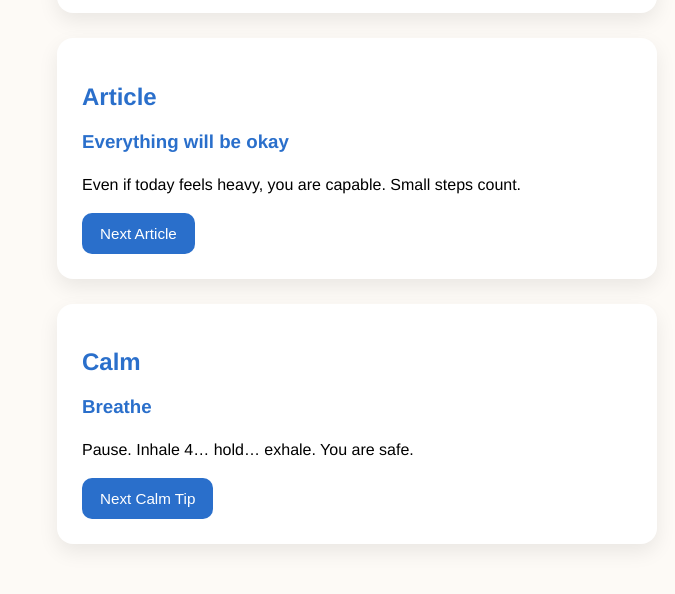
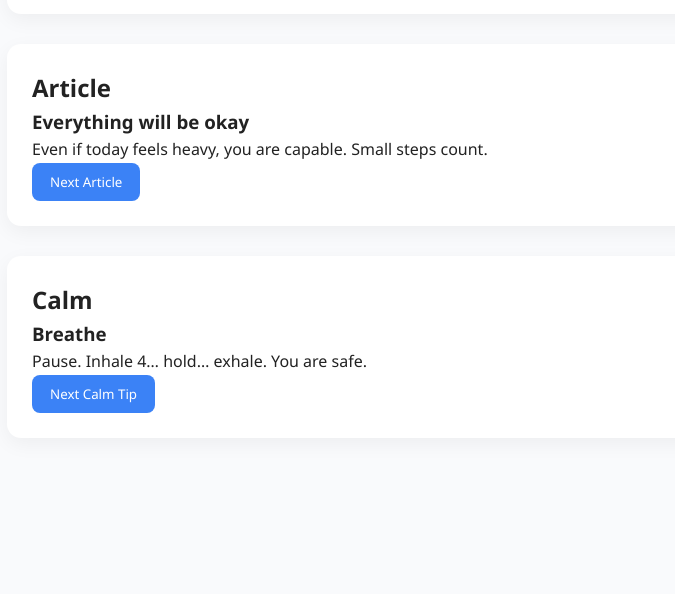
Before and after one commit to gloriascookhouse/Still-Standing-App, a plain HTML site: page index.html in a window 1280 px wide. Shown: the part 206-800 px from the top of the page, without its empty margins (283-958 px from the left). Drawn offline with Linux system fonts and the light colour scheme.

Commit message:
Update style.css

```diff
--- a/style.css
+++ b/style.css
@@ -1,50 +1,86 @@
-body {
-  font-family: 'Helvetica', Arial, sans-serif;
-  background-color: #fdfaf6;
-  color: #000;
+/* Reset */
+* {
   margin: 0;
-  padding: 20px;
+  padding: 0;
+  box-sizing: border-box;
+  font-family: 'Segoe UI', sans-serif;
 }
 
+body {
+  background: #f9fafc;
+  color: #222;
+  line-height: 1.6;
+  padding: 40px 20px;
+}
+
+/* App Container */
 .container {
-  max-width: 600px;
+  max-width: 700px;
   margin: auto;
 }
 
+/* Headings */
+h1 {
+  text-align: center;
+  font-size: 2.2rem;
+  margin-bottom: 10px;
+}
+
+.subtitle {
+  text-align: center;
+  color: #666;
+  margin-bottom: 40px;
+}
+
+/* Card Sections */
 .card {
-  background: #ffffff;
+  background: white;
   padding: 25px;
-  margin-bottom: 25px;
-  border-radius: 16px;
-  box-shadow: 0 8px 20px rgba(0,0,0,0.08);
-  transition: transform 0.2s ease;
+  border-radius: 14px;
+  box-shadow: 0 6px 20px rgba(0,0,0,0.05);
+  margin-bottom: 30px;
+  transition: 0.2s ease;
 }
 
 .card:hover {
   transform: translateY(-3px);
 }
 
-h1, h2, h3 {
-  color: #2a6fcb;
+/* Section Titles */
+.section-title {
+  font-size: 1.2rem;
+  margin-bottom: 15px;
+  font-weight: 600;
+  color: #333;
 }
 
-p {
-  line-height: 1.6;
-  margin-bottom: 15px;
+/* Content Text */
+.content-text {
+  font-size: 1rem;
+  margin-bottom: 20px;
 }
 
+/* Buttons */
 button {
-  background-color: #2a6fcb;
+  padding: 10px 18px;
+  border: none;
+  border-radius: 8px;
+  background: #3b82f6;
   color: white;
-  border: none;
-  padding: 12px 18px;
-  border-radius: 10px;
+  font-weight: 500;
   cursor: pointer;
-  font-size: 0.95em;
-  transition: background-color 0.2s ease, transform 0.2s ease;
+  transition: 0.2s ease;
 }
 
 button:hover {
-  background-color: #1d4f9a;
-  transform: translateY(-2px);
+  background: #2563eb;
+  transform: scale(1.03);
 }
+
+/* Footer */
+footer {
+  text-align: center;
+  margin-top: 40px;
+  color: #999;
+  font-size: 0.9rem;
+}
```
